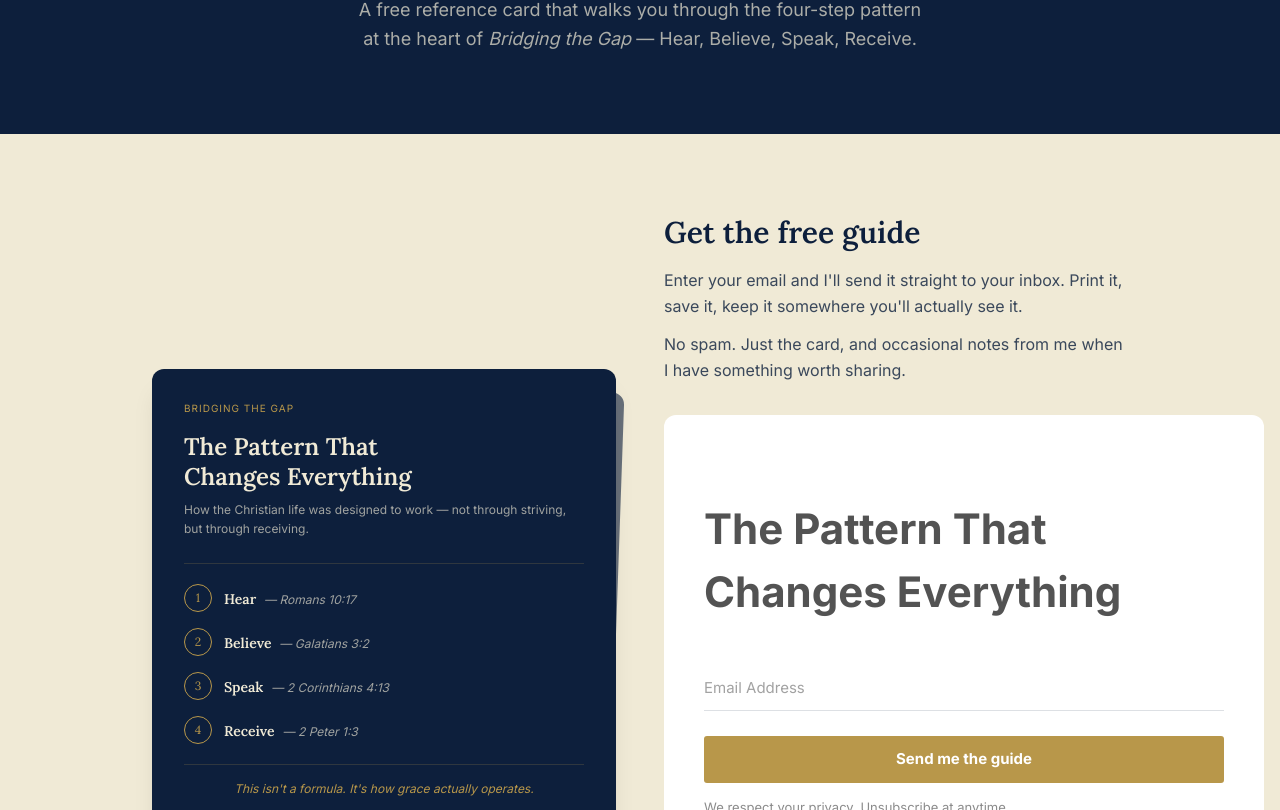
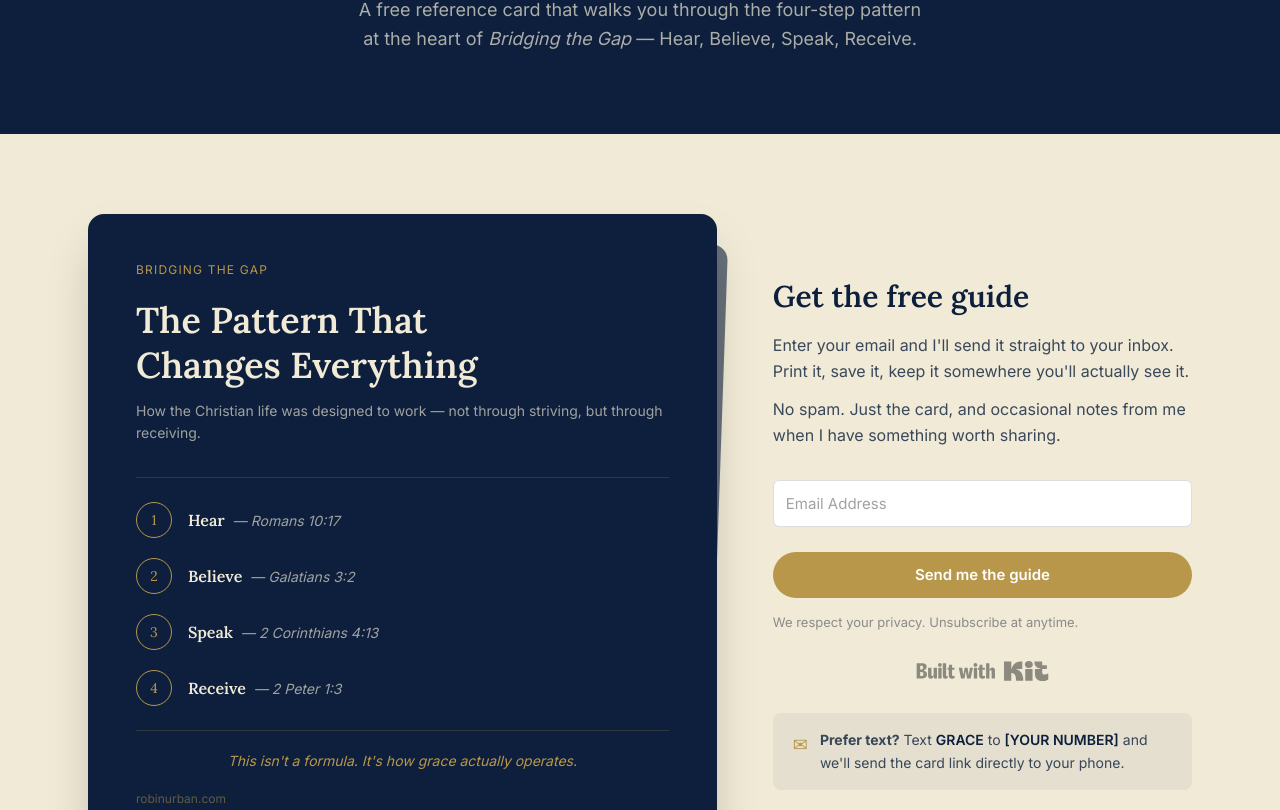
Before and after one commit to aurban-15/robinurban-com, a Next.js app: page /free in a window 1280 px wide. Shown: the part 330-1140 px from the top of the page. Built offline with nearby package versions, Linux system fonts and the light colour scheme.

Commit message:
Style Kit form: transparent bg, hide redundant title, enlarge card preview, 55/45 column split
Co-Authored-By: Claude Opus 4.6 <noreply@anthropic.com>

```diff
--- a/app/free/page.tsx
+++ b/app/free/page.tsx
@@ -35,50 +35,50 @@ export default function FreeResourcePage() {
         </section>
 
         {/* Card Preview + Form */}
-        <section className="max-w-5xl mx-auto px-6 py-16 sm:py-20 grid grid-cols-1 md:grid-cols-2 gap-12 items-center">
+        <section className="max-w-6xl mx-auto px-6 py-16 sm:py-20 grid grid-cols-1 md:grid-cols-[1.2fr_0.8fr] gap-10 md:gap-14 items-center">
           {/* Left — Card Preview */}
           <div className="relative">
             {/* Shadow card behind */}
-            <div className="absolute top-4 left-4 right-0 bg-navy/60 rounded-xl h-full rotate-2" />
+            <div className="absolute top-5 left-5 right-0 bg-navy/60 rounded-2xl h-full rotate-2" />
             {/* Main card */}
-            <div className="relative bg-navy rounded-xl p-8 shadow-xl">
-              <p className="text-gold text-[10px] tracking-widest uppercase mb-4">
+            <div className="relative bg-navy rounded-2xl p-10 sm:p-12 shadow-2xl">
+              <p className="text-gold text-xs tracking-widest uppercase mb-5">
                 Bridging the Gap
               </p>
-              <h2 className="text-cream font-serif text-2xl font-semibold leading-tight mb-2">
+              <h2 className="text-cream font-serif text-3xl sm:text-4xl font-semibold leading-tight mb-3">
                 The Pattern That
                 <br />
                 Changes Everything
               </h2>
-              <p className="text-cream/65 text-xs mb-6 leading-relaxed">
+              <p className="text-cream/65 text-sm mb-8 leading-relaxed">
                 How the Christian life was designed to work — not through
                 striving, but through receiving.
               </p>
-              <div className="border-t border-gold/20 pt-5 space-y-4">
+              <div className="border-t border-gold/20 pt-6 space-y-5">
                 {steps.map(({ num, label, ref }) => (
-                  <div key={num} className="flex items-center gap-3">
-                    <div className="w-7 h-7 min-w-[28px] rounded-full border border-gold flex items-center justify-center text-gold text-xs font-serif">
+                  <div key={num} className="flex items-center gap-4">
+                    <div className="w-9 h-9 min-w-[36px] rounded-full border border-gold flex items-center justify-center text-gold text-sm font-serif">
                       {num}
                     </div>
                     <div>
-                      <span className="text-cream text-sm font-semibold font-serif">
+                      <span className="text-cream text-base font-semibold font-serif">
                         {label}
                       </span>
-                      <span className="text-cream/65 text-xs ml-2 italic">
+                      <span className="text-cream/65 text-sm ml-2 italic">
                         — {ref}
                       </span>
                     </div>
                   </div>
                 ))}
               </div>
-              <div className="border-t border-gold/20 mt-5 pt-4">
-                <p className="text-gold text-xs italic text-center">
+              <div className="border-t border-gold/20 mt-6 pt-5">
+                <p className="text-gold text-sm italic text-center">
                   This isn&apos;t a formula. It&apos;s how grace actually
                   operates.
                 </p>
               </div>
-              <div className="flex justify-between mt-4">
-                <span className="text-gold/50 text-[10px]">
+              <div className="flex justify-between mt-5">
+                <span className="text-gold/50 text-xs">
                   robinurban.com
                 </span>
               </div>
--- a/app/globals.css
+++ b/app/globals.css
@@ -15,16 +15,35 @@ body {
 
 /* Kit (ConvertKit) form overrides */
 .formkit-form[data-uid="8dd3c60131"] .formkit-background {
-  display: none;
+  display: none !important;
 }
 .formkit-form[data-uid="8dd3c60131"] {
   box-shadow: none !important;
   background-color: transparent !important;
+  max-width: 100% !important;
+  min-width: 0 !important;
+}
+.formkit-form[data-uid="8dd3c60131"] .formkit-header {
+  display: none !important;
+}
+.formkit-form[data-uid="8dd3c60131"] .formkit-column {
+  background-color: transparent !important;
+  border-radius: 0 !important;
+  padding: 0 !important;
 }
 .formkit-form[data-uid="8dd3c60131"] .formkit-submit {
   background-color: #b8974a !important;
+  border-radius: 9999px !important;
+  font-weight: 600 !important;
 }
-.formkit-form[data-uid="8dd3c60131"] .formkit-column {
-  background-color: white;
-  border-radius: 12px;
+.formkit-form[data-uid="8dd3c60131"] .formkit-input {
+  border: 1px solid rgba(13, 31, 60, 0.15) !important;
+  border-radius: 0.375rem !important;
+  padding: 12px !important;
 }
+.formkit-form[data-uid="8dd3c60131"] .formkit-input:focus {
+  border-color: #b8974a !important;
+}
+.formkit-form[data-uid="8dd3c60131"] .formkit-powered-by-convertkit-container {
+  opacity: 0.5;
+}
```
